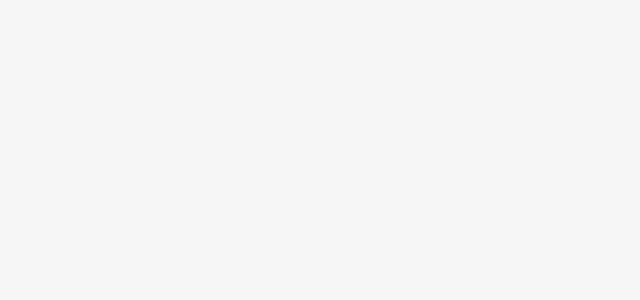
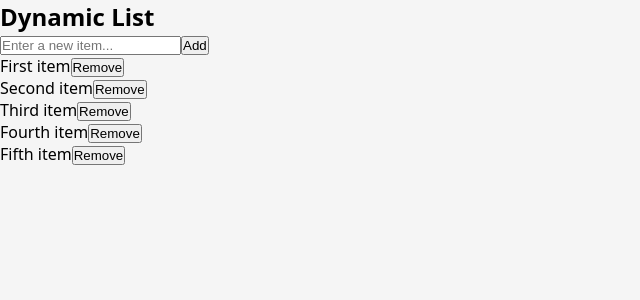
Before and after one commit to Espadv69/useState-Basics, a React (Vite) app in the folder DynamicList/: page / in a window 1280 px wide. Shown: the top 300 px of the page, without its empty margins (0-640 px from the left). Built offline with nearby package versions, Linux system fonts and the light colour scheme; the HTML template or start-up script is replaced by a standard one.

Commit message:
Integrate List component into App for rendering

```diff
--- a/DynamicList/src/App.jsx
+++ b/DynamicList/src/App.jsx
@@ -1,3 +1,11 @@
-const App = () => {}
+import List from './components/List/List'
+
+const App = () => {
+  return (
+    <div className="app">
+      <List />
+    </div>
+  )
+}
 
 export default App
```
